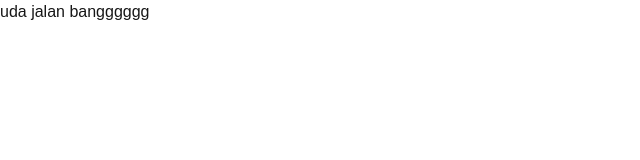
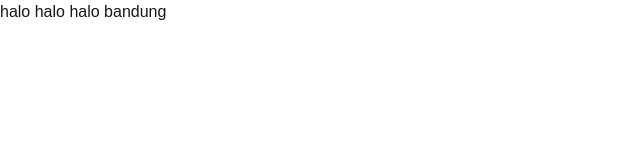
Before and after one commit to joheee/Fiscus, a Next.js app: page / in a window 1280 px wide. Shown: the top 160 px of the page, without its empty margins (0-640 px from the left). Built offline with nearby package versions, Linux system fonts and the light colour scheme.

Commit message:
test: ci/cd attempt 9

```diff
--- a/src/app/page.tsx
+++ b/src/app/page.tsx
@@ -3,7 +3,7 @@ import React from 'react'
 export default function Home() {
   return (
     <div>
-      uda jalan bangggggg
+      halo halo halo bandung
     </div>
   )
 }
```
